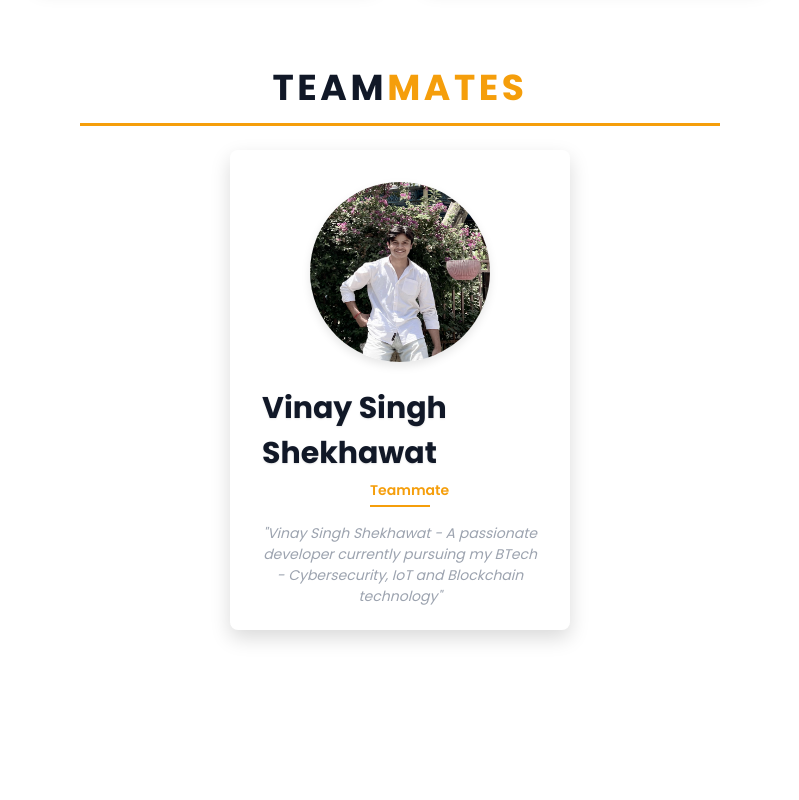
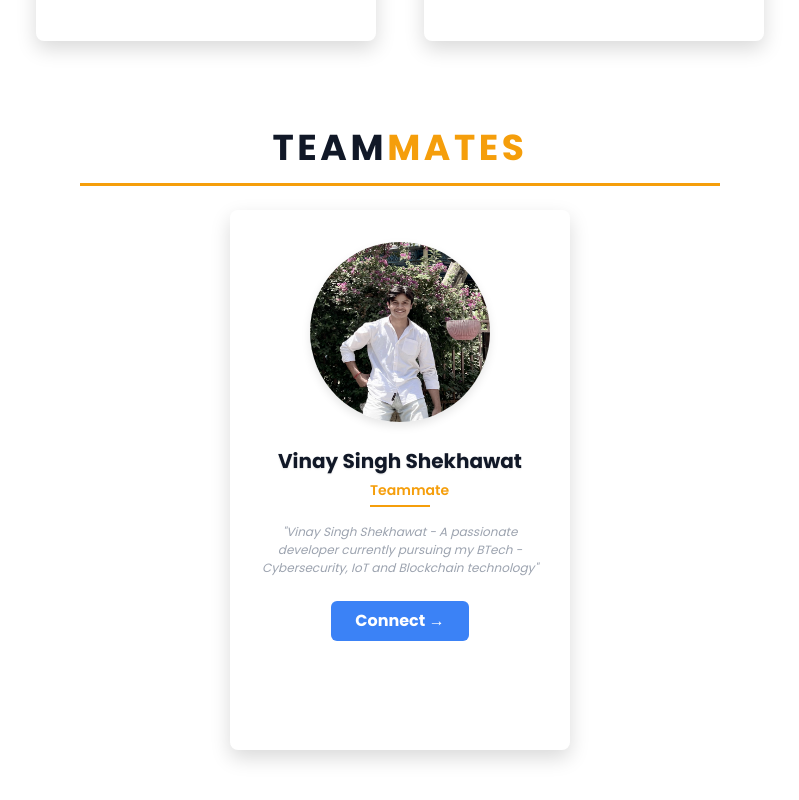
Before and after one commit to Sohan-Rout/EcmaProjects, a Next.js app: page /about/meet-the-team in a window 1280 px wide. Shown: the part 828-1628 px from the top of the page, without its empty margins (240-1039 px from the left). Before the commit the page ends 1554 px from the top, so only its background shows below. Built offline with nearby package versions, Linux system fonts and the light colour scheme.

Commit message:
jaggu fixed

```diff
--- a/app/about/meet-the-team/page.jsx
+++ b/app/about/meet-the-team/page.jsx
@@ -83,7 +83,7 @@
             cursor: pointer;
             box-shadow: 0 8px 20px rgba(0, 0, 0, 0.15); /* stronger shadow for lift */
             width: 340px; /* increased card width */
-          height: 480px; /* increased card height for description */
+            height: 540px; /* increased card height for description */
             will-change: transform;
             margin-bottom: 2rem; /* gap below each card */
           }
@@ -108,7 +108,7 @@
             opacity: 1;
           }
           .founder-name {
-          font-size: 1.875rem;
+            font-size: 1.5rem;
             font-weight: 700;
             color: #111827; /* black */
             margin-bottom: 0.25rem;
@@ -155,7 +155,7 @@
             background-color: #2563eb; /* darker blue */
           }
           .founder-description {
-          font-size: 0.875rem;
+            font-size: 0.75rem;
             font-style: italic;
             color: #9ca3af; /* light gray */
             text-align: center;
@@ -366,7 +366,9 @@
                   alt={teammate.alt}
                   className=""
                 />
-                <p className="founder-name">{teammate.name}</p>
+                <p className="founder-name" style={teammate.name === "Vinay Singh Shekhawat" ? { fontSize: "1.25rem", whiteSpace: "nowrap", overflow: "hidden", textOverflow: "ellipsis" } : {}}>
+                  {teammate.name}
+                </p>
                 <p className="founder-role">{teammate.role}</p>
                 <p className="founder-description">"{teammate.description}"</p>
                 <a
```
Lines whose indentation alone changed are shown as unchanged.
